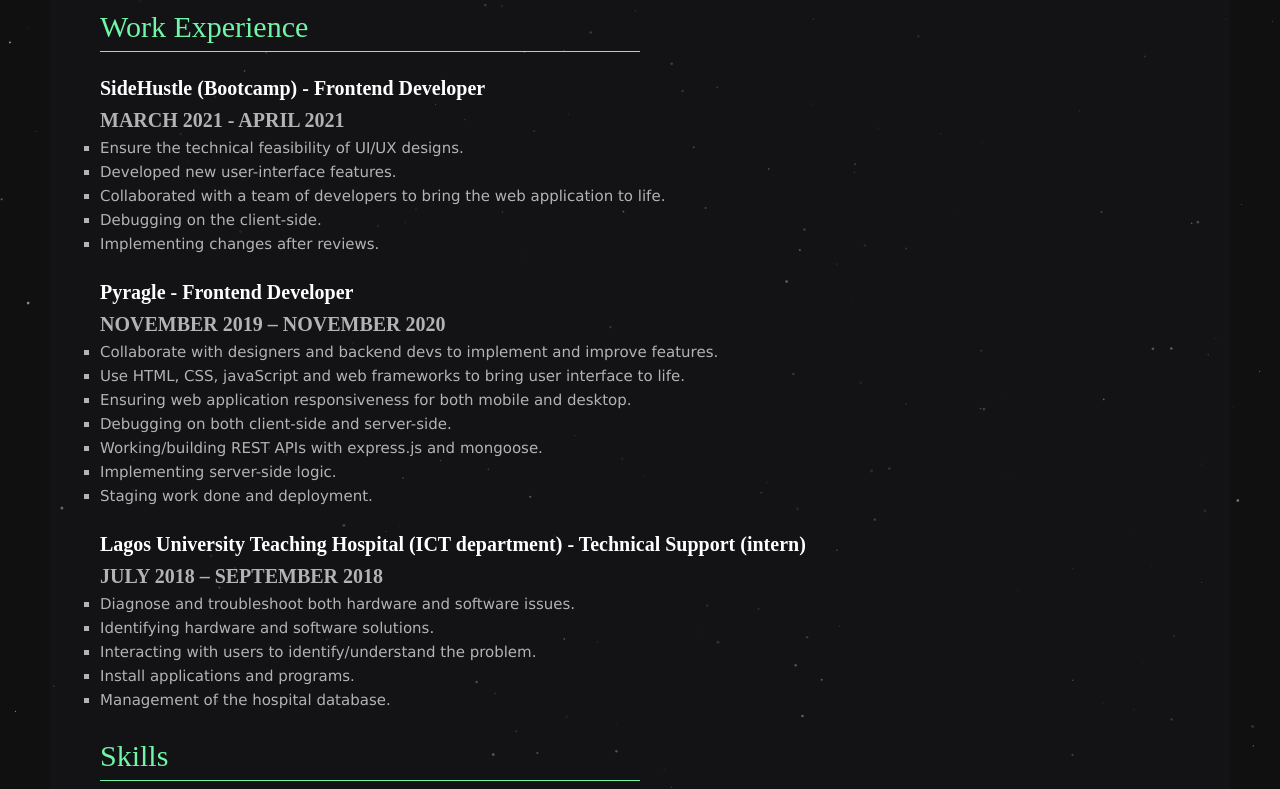
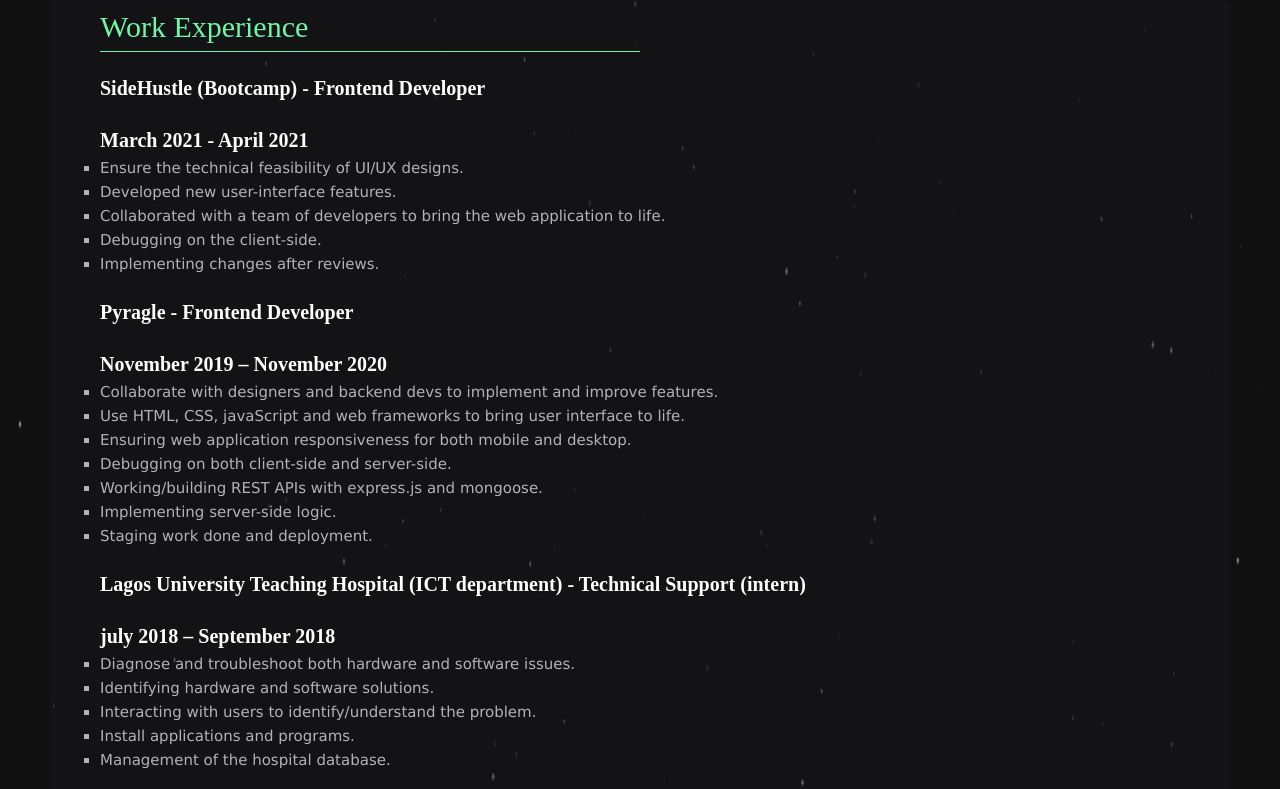
Before and after one commit to jsxike/onuorahike, a website: page index.html in a window 1280 px wide. Shown: the part 2138-2927 px from the top of the page. Drawn offline with nearby package versions, Linux system fonts and the light colour scheme; a web font is replaced by a local one.

Commit message:
added json file for experiences

```diff
--- /dev/null
+++ b/experience.json
@@ -0,0 +1,37 @@
+[
+  {
+    "company": "SideHustle (Bootcamp) - Frontend Developer",
+    "date": "March 2021 - April 2021",
+    "works": [
+      "Ensure the technical feasibility of UI/UX designs.",
+      "Developed new user-interface features.",
+      "Collaborated with a team of developers to bring the web application to life.",
+      "Debugging on the client-side.",
+      "Implementing changes after reviews."
+    ]
+  },
+  {
+    "company": "Pyragle - Frontend Developer",
+    "date": "November 2019 – November 2020",
+    "works": [
+      "Collaborate with designers and backend devs to implement and improve features.",
+      "Use HTML, CSS, javaScript and web frameworks to bring user interface to life.",
+      "Ensuring web application responsiveness for both mobile and desktop.",
+      "Debugging on both client-side and server-side.",
+      "Working/building REST APIs with express.js and mongoose.",
+      "Implementing server-side logic.",
+      "Staging work done and deployment."
+    ]
+  },
+  {
+    "company": "Lagos University Teaching Hospital (ICT department) - Technical Support (intern)",
+    "date": "july 2018 – September 2018",
+    "works": [
+      "Diagnose and troubleshoot both hardware and software issues.",
+      "Identifying hardware and software solutions.",
+      "Interacting with users to identify/understand the problem.",
+      "Install applications and programs.",
+      "Management of the hospital database."
+    ]
+  }
+]
--- a/index.html
+++ b/index.html
@@ -273,8 +273,8 @@
 			</div>
 
 			<div class="workexperience">
-				<h2 class="resume_head">Work Experience</h2>
-				<h3 class="resume_company">SideHustle (Bootcamp) - Frontend Developer</h3>
+				<!-- <h2 class="resume_head">Work Experience</h2> -->
+				<!-- <h3 class="resume_company">SideHustle (Bootcamp) - Frontend Developer</h3>
 				<h3 class="resume_date">March 2021 - April 2021</h3>
 				<ul>
 					<li class="resume_list">Ensure the technical feasibility of UI/UX designs.</li>
@@ -288,43 +288,8 @@
 					<li class="resume_list">
 						Implementing changes after reviews.
 					</li>
-				</ul>
-				<h3 class="resume_company">Pyragle - Frontend Developer</h3>
-				<h3 class="resume_date">November 2019 – November 2020</h3>
-				<ul>
-					<li class="resume_list">Collaborate with designers and backend devs to implement and improve
-						features.
-					</li>
-					<li class="resume_list">Use HTML, CSS, javaScript and web frameworks to bring user interface to
-						life.
-					</li>
-					<li class="resume_list">Ensuring web application responsiveness for both mobile and desktop.</li>
-					<li class="resume_list">Debugging on both client-side and server-side.
-					</li>
-					<li class="resume_list">Working/building REST APIs with express.js and mongoose.
-					</li>
-					<li class="resume_list">Implementing server-side logic.
-					</li>
-					<li class="resume_list">Staging work done and deployment.
-					</li>
-				</ul>
-				<!-- <h3 class="resume_company">Freelance - Web Developer</h3>
-				<h3 class="resume_date">December 2018 – November 2019</h3>
-				<ul>
-					<li class="resume_list">Developed websites and web applications for clients which included landing
-						pages,
-						node apps.</li>
 				</ul> -->
-				<h3 class="resume_company">Lagos University Teaching Hospital
-					(ICT department) - Technical Support (intern)</h3>
-				<h3 class="resume_date">july 2018 – September 2018</h3>
-				<ul>
-					<li class="resume_list">Diagnose and troubleshoot both hardware and software issues.</li>
-					<li class="resume_list">Identifying hardware and software solutions.</li>
-					<li class="resume_list">Interacting with users to identify/understand the problem.</li>
-					<li class="resume_list">Install applications and programs.</li>
-					<li class="resume_list">Management of the hospital database.</li>
-				</ul>
+
 			</div>
 
 			<div class="skills">
--- a/js/index.js
+++ b/js/index.js
@@ -1,4 +1,24 @@
 $(document).ready(function () {
+  const getWorkExperience = () => {
+    $.getJSON('/experience.json', (data) => {
+      let createWorkExp = `<h2 class="resume_head">Work Experience</h2>`;
+      data.forEach((exp) => {
+        createWorkExp += `<h3 class="resume_company">${exp.company}</h3>`;
+        createWorkExp += `<h3 class="resume_company">${exp.date}</h3>`;
+        createWorkExp += `<ul>`;
+        exp.works.forEach((work) => {
+          createWorkExp += `<li class="resume_list">${work}</li>`;
+        });
+        createWorkExp += `</ul>`;
+      });
+      $('.workexperience').html(createWorkExp);
+    }).fail((jqXHR) => {
+      console.log(jqXHR.statusText);
+    });
+  };
+
+  getWorkExperience();
+
   ///Navigation click
   $('.nav_icon').on('click', function () {
     $('.navigation').toggleClass('clicked');
@@ -21,19 +41,6 @@
   $('.resume_section-button').on('click', function () {
     $('html, body').animate({ scrollTop: $('.resume_header').offset().top }, 'slow');
   });
-
-  /////contruction
-  // $('.construction').addClass('conenter');
-  // window.setTimeout(() => {
-  //   $('.construction').removeClass('conenter');
-  // }, 7000);
-  // window.setTimeout(() => {
-  //   $('.construction').remove();
-  // }, 9000);
-  // const frontLogo = document.querySelectorAll('.header_logo path');
-  // for (let i = 0; i < frontLogo.length; i++) {
-  //   console.log(`Letter ${i + 1} length is ${frontLogo[i].getTotalLength()}`);
-  // }
 
   ////PARTICLEJS
   // header particle
```
